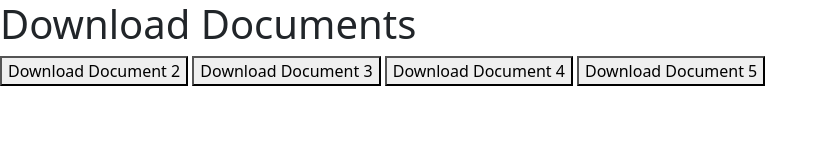
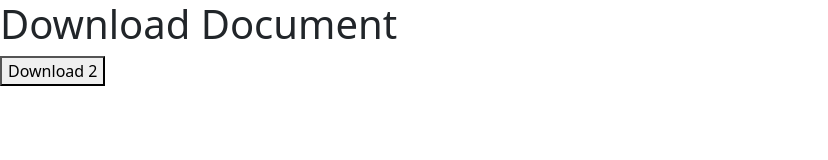
Before and after one commit to henrie-j-kim/exchangereports, a plain HTML site: page index.html in a window 1280 px wide. Shown: the whole page, without its empty margins (0-828 px from the left). Drawn offline with nearby package versions, Linux system fonts and the light colour scheme.

Commit message:
Update index.html

```diff
--- a/index.html
+++ b/index.html
@@ -16,35 +16,26 @@
 	<title>교환학생 똑똑하게 준비하자, 스꾸던트</title>
 </head>
 <body>
-    <h1>Download Documents</h1>
+	<h1>Download Document</h1>
+	<!-- 링크를 직접 제공하는 버튼 -->
+	<a id="downloadLink" href="repdb/rep2.doc" download>
+		<button>Download 2</button>
+	</a>
+	<!-- 다운로드 스크립트 -->
+	<script>
+        // 버튼 클릭 시 다운로드 이벤트
+		document.getElementById('downloadLink').addEventListener('click', function() {
+            // 파일을 다운로드하는 JavaScript 코드
+            // (필요한 경우 파일 경로 등을 동적으로 설정할 수 있습니다.)
+		});
+	</script>
 
-    <!-- 버튼 클릭 시 다운로드 이벤트 호출 -->
 
-    <button onclick="downloadDocument('rep2.doc')">Download Document 2</button>
-    <button onclick="downloadDocument('rep3.doc')">Download Document 3</button>
-    <button onclick="downloadDocument('rep4.doc')">Download Document 4</button>
-    <button onclick="downloadDocument('rep5.doc')">Download Document 5</button>
 
-    <script>
-        // 문서 다운로드 함수
-        function downloadDocument(filename) {
-            // 문서 파일의 경로
-            var documentPath = 'path/to/your/documents/' + filename;
 
-            // 가상 링크(a 태그) 생성
-            var link = document.createElement('a');
 
-            // 링크 속성 설정
-            link.href = documentPath;
-            link.download = filename; // 다운로드될 파일 이름
 
-            // 문서를 다운로드하기 위해 클릭 이벤트 발생
-            document.body.appendChild(link);
-            link.click();
 
-            // // 가상 링크 제거
-            // document.body.removeChild(link);
-        }
-    </script>
+
 </body>
 </html>
```
